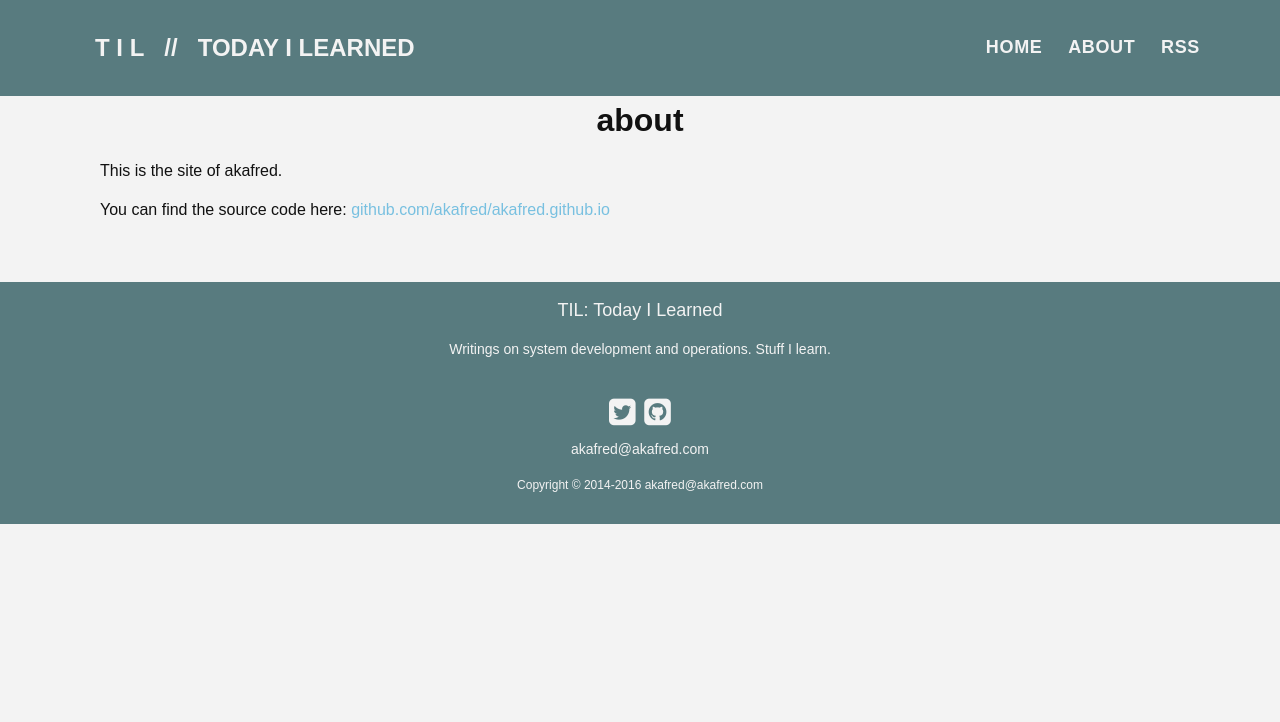
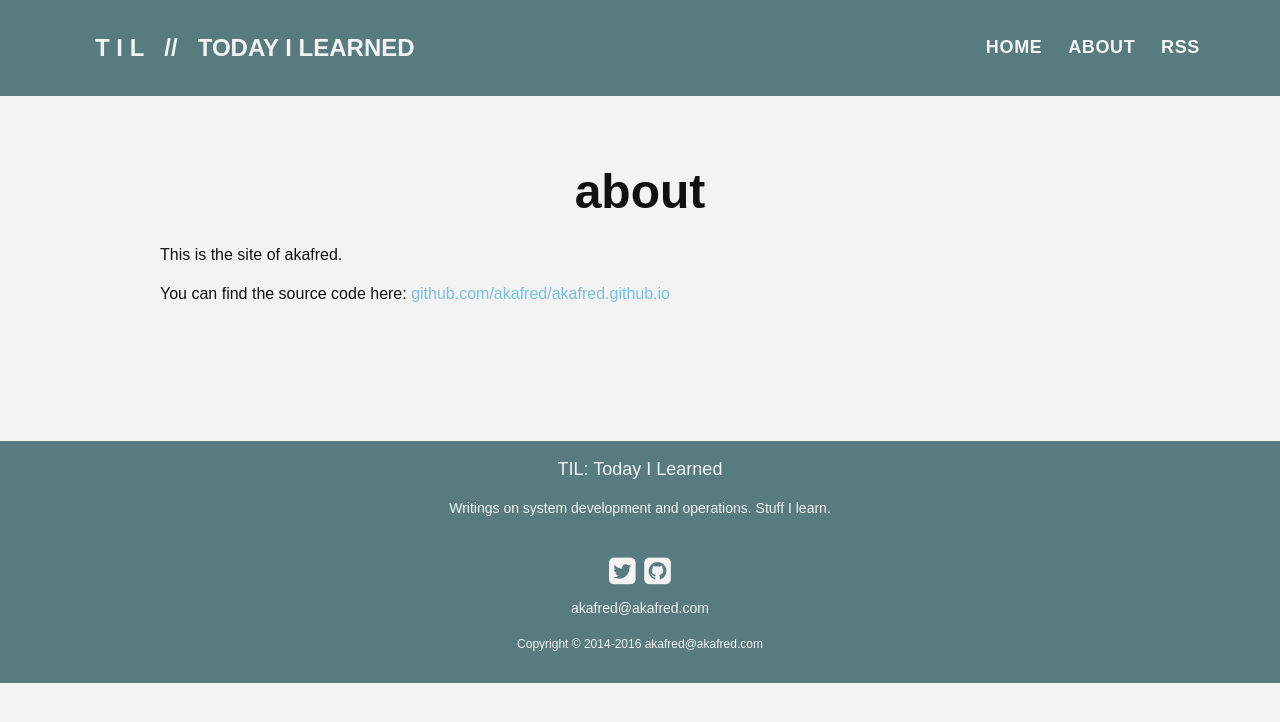
Before and after one commit to camillesalvador/akafred.github.io, a Jekyll site: the page built from about.md, in a window 1280 px wide. Shown: the top 722 px of the page. Built offline with Jekyll 4.4.1, drawn with Linux system fonts in a browser that asks for light colours; nearby versions of some CDN libraries; some web fonts are replaced; comment, search, counter and statistics services are not loaded.

Commit message:
changed padding and margin for page

```diff
--- a/_sass/_layout.scss
+++ b/_sass/_layout.scss
@@ -46,9 +46,12 @@
  * Page styles
  */
  .page {
+   margin-bottom: $spacing-unit * 2;
+   padding: $spacing-unit * 2;
    .post-title {
      text-align: center;
      font-weight: bold;
+     font-size: 3em;
    }
    margin-bottom: $spacing-unit * 2;
  }
@@ -56,6 +59,9 @@
    font-family: $base-font-family;
    color: $background-color;
    position: relative;
+   .trigger {
+     display: none;
+   }
    .header-image {
      position: relative;
      img {
@@ -70,10 +76,6 @@
      .menu-icon {
        font-size: 1.5em;
        margin-top: 5px;
-
-     }
-     .trigger {
-       display: hidden;
      }
    }
    .overlay {
```
